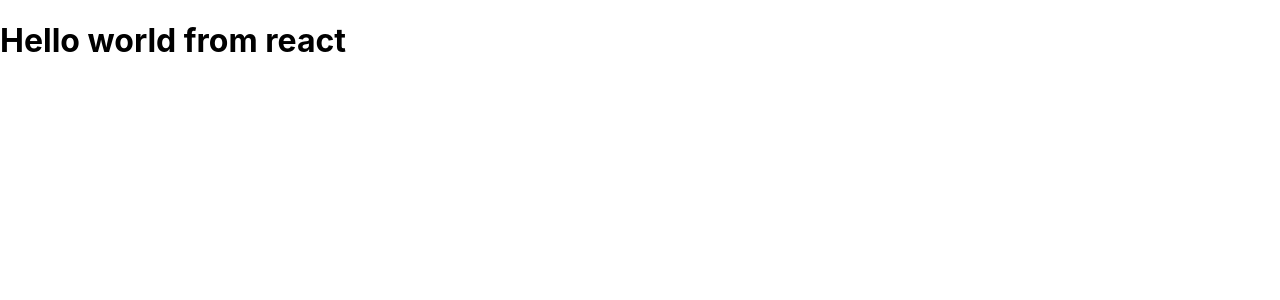
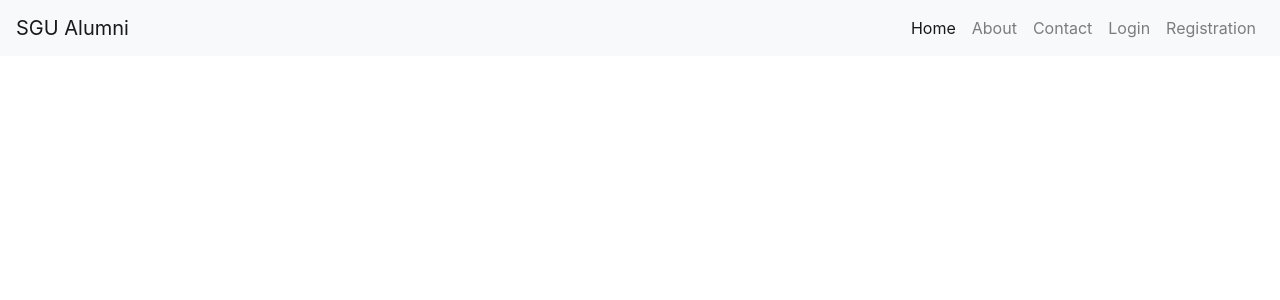
Before and after one commit to patilharss/alumni-management-system, a React (Create React App) app in the folder client/: page / in a window 1280 px wide. Shown: the top 300 px of the page. Built offline with nearby package versions, Linux system fonts and the light colour scheme.

Commit message:
added navigation bar

```diff
--- a/client/package.json
+++ b/client/package.json
@@ -6,6 +6,7 @@
     "@testing-library/jest-dom": "^5.12.0",
     "@testing-library/react": "^11.2.6",
     "@testing-library/user-event": "^12.8.3",
+    "bootstrap": "^4.6.0",
     "react": "^17.0.2",
     "react-dom": "^17.0.2",
     "react-scripts": "4.0.3",
--- a/client/public/index.html
+++ b/client/public/index.html
@@ -39,5 +39,8 @@
       To begin the development, run `npm start` or `yarn start`.
       To create a production bundle, use `npm run build` or `yarn build`.
     -->
+    <script src="https://code.jquery.com/jquery-3.2.1.slim.min.js" integrity="sha384-KJ3o2DKtIkvYIK3UENzmM7KCkRr/rE9/Qpg6aAZGJwFDMVNA/GpGFF93hXpG5KkN" crossorigin="anonymous"></script>
+<script src="https://cdnjs.cloudflare.com/ajax/libs/popper.js/1.12.9/umd/popper.min.js" integrity="sha384-ApNbgh9B+Y1QKtv3Rn7W3mgPxhU9K/ScQsAP7hUibX39j7fakFPskvXusvfa0b4Q" crossorigin="anonymous"></script>
+<script src="https://maxcdn.bootstrapcdn.com/bootstrap/4.0.0/js/bootstrap.min.js" integrity="sha384-JZR6Spejh4U02d8jOt6vLEHfe/JQGiRRSQQxSfFWpi1MquVdAyjUar5+76PVCmYl" crossorigin="anonymous"></script>
   </body>
 </html>
--- a/client/src/App.js
+++ b/client/src/App.js
@@ -1,10 +1,12 @@
 import React from 'react'
+import Navbar from "./components/Navbar";
+
 const App =()=>{
     return(
     <div>
-        <h1>
-            Hello world from react
-        </h1>
+         <>
+    <Navbar/>
+    </>
 
 
     </div>
--- /dev/null
+++ b/client/src/components/Navbar.js
@@ -0,0 +1,40 @@
+import React from 'react'
+import 'bootstrap/dist/css/bootstrap.css'
+
+const Navbar =()=>{
+    return(
+    <>
+    <nav class="navbar navbar-expand-lg navbar-light bg-light">
+  <a class="navbar-brand" href="#">SGU Alumni</a>
+  <button class="navbar-toggler" type="button" data-toggle="collapse" data-target="#navbarSupportedContent" aria-controls="navbarSupportedContent" aria-expanded="false" aria-label="Toggle navigation">
+    <span class="navbar-toggler-icon"></span>
+  </button>
+
+  <div class="collapse navbar-collapse" id="navbarSupportedContent">
+    <ul class="navbar-nav ml-auto">
+      <li class="nav-item active">
+        <a class="nav-link" href="#">Home <span class="sr-only">(current)</span></a>
+      </li>
+      <li class="nav-item">
+        <a class="nav-link" href="#">About</a>
+      </li>
+      <li class="nav-item">
+        <a class="nav-link" href="#">Contact</a>
+      </li>
+      <li class="nav-item">
+        <a class="nav-link" href="#">Login</a>
+      </li>
+      <li class="nav-item">
+        <a class="nav-link" href="#">Registration</a>
+      </li>
+    </ul>
+  </div>
+</nav>
+
+
+
+    </>
+
+    )
+}
+export default Navbar
```
Also changed, not shown: client/src/components/About.js (added, +11 -0 lines), client/src/components/Contact.js (added, +11 -0 lines), client/src/components/Home.js (added, +11 -0 lines), client/src/components/Login.js (added, +11 -0 lines), client/src/components/Signup.js (added, +11 -0 lines), 1 other file (tests, documents, lock files or other folders).
